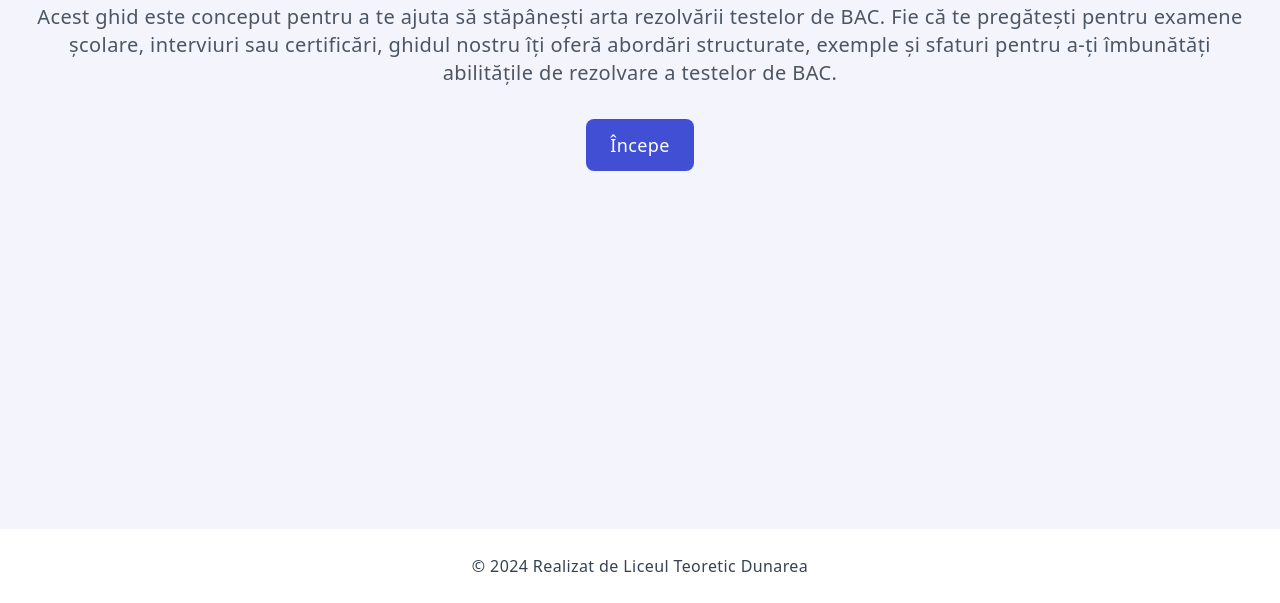
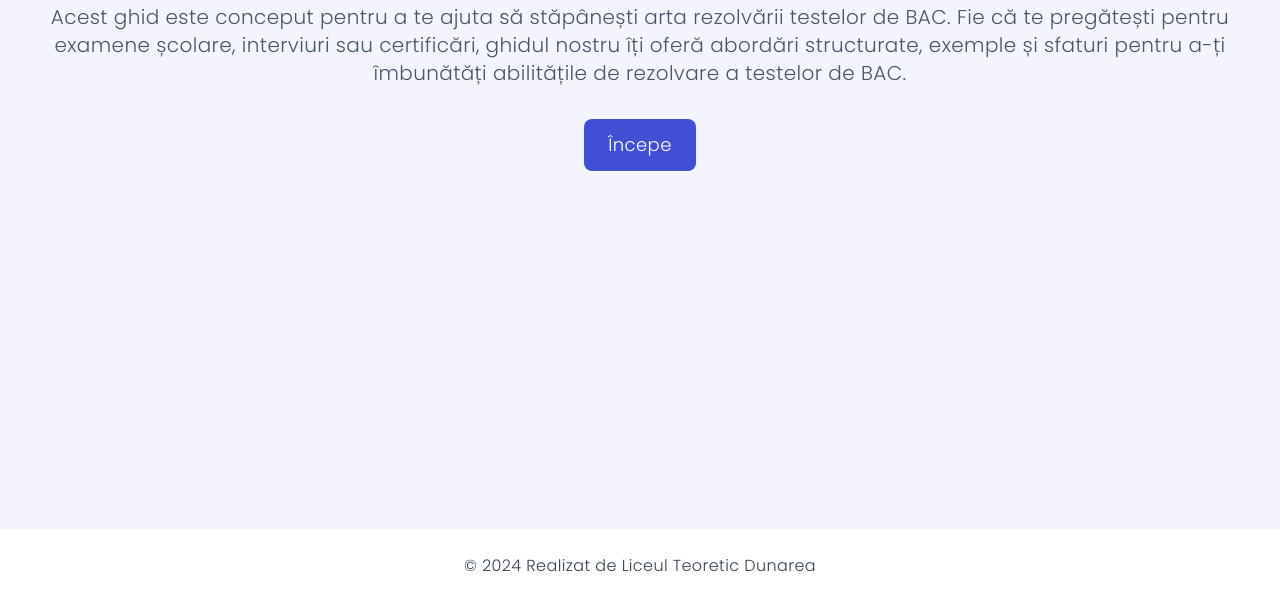
Before and after one commit to Dark1Mole/bactest, a website: page intro.html in a window 1280 px wide. Shown: the part 197-800 px from the top of the page. Drawn offline with Linux system fonts and the light colour scheme.

Commit message:
fdjfdjgfdhghfgfdhgfdhgfdhg

```diff
--- a/intro.html
+++ b/intro.html
@@ -13,7 +13,7 @@
 
 </head>
 
-<body class="bg-background font-sans leading-relaxed tracking-wide flex flex-col min-h-screen">
+<body class="bg-background font-poppins leading-relaxed tracking-wide flex flex-col min-h-screen">
     <!-- Navbar -->
     <nav class="bg-white shadow-md px-2 sm:px-8">
         <div class="container mx-auto px-4 py-3 flex justify-between items-center">
```
